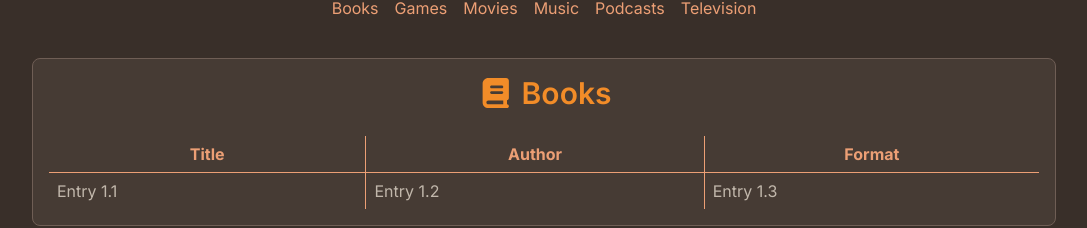
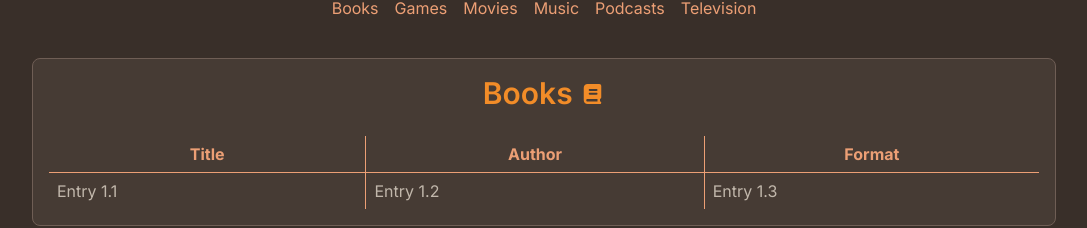
Before and after one commit to catpinhao/media-gallery, a Vue app: page / in a window 1280 px wide. Shown: the part 125-353 px from the top of the page, without its empty margins (96-1183 px from the left). Built offline with nearby package versions, Linux system fonts and the light colour scheme.

Commit message:
Only import necessary icons, style icons

```diff
--- a/src/assets/main.css
+++ b/src/assets/main.css
@@ -25,6 +25,11 @@ h1 {
   font-style: italic;
   font-weight: 600;
   text-align: center;
+}
+
+.icon {
+  display: inline-flex;
+  font-size: 20px;
 }
 
 h2 {
--- a/src/components/Table.vue
+++ b/src/components/Table.vue
@@ -1,24 +1,25 @@
 <template>
   <h2>
-    <span v-if="mediaType == 'Books'">
+    {{ mediaType }}
+
+    <span class="icon" v-if="mediaType == 'Books'">
       <font-awesome-icon icon="fa-solid fa-book" />
     </span>
-    <span v-if="mediaType == 'Games'">
+    <span class="icon" v-if="mediaType == 'Games'">
       <font-awesome-icon icon="fa-solid fa-gamepad" />
     </span>
-    <span v-if="mediaType == 'Movies'">
+    <span class="icon" v-if="mediaType == 'Movies'">
       <font-awesome-icon icon="fa-solid fa-film" />
     </span>
-    <span v-if="mediaType == 'Music'">
+    <span class="icon" v-if="mediaType == 'Music'">
       <font-awesome-icon icon="fa-solid fa-music" />
     </span>
-    <span v-if="mediaType == 'Podcasts'">
+    <span class="icon" v-if="mediaType == 'Podcasts'">
       <font-awesome-icon icon="fa-solid fa-podcast" />
     </span>
-    <span v-if="mediaType == 'Television'">
+    <span class="icon" v-if="mediaType == 'Television'">
       <font-awesome-icon icon="fa-solid fa-tv" />
     </span>
-    {{ mediaType }}
   </h2>
   <table>
     <thead>
--- a/src/main.js
+++ b/src/main.js
@@ -8,9 +8,9 @@ import { FontAwesomeIcon } from '@fortawesome/vue-fontawesome';
 import { library } from '@fortawesome/fontawesome-svg-core'
 
 /* import all the icons in Free Solid, Free Regular, and Brands styles */
-import { fas } from '@fortawesome/free-solid-svg-icons'
+import { faBook, faGamepad, faFilm, faMusic, faPodcast, faTv } from '@fortawesome/free-solid-svg-icons'
 
-library.add(fas)
+library.add(faBook, faGamepad, faFilm, faMusic, faPodcast, faTv)
 
 createApp(App)
   .component("font-awesome-icon", FontAwesomeIcon)
```
